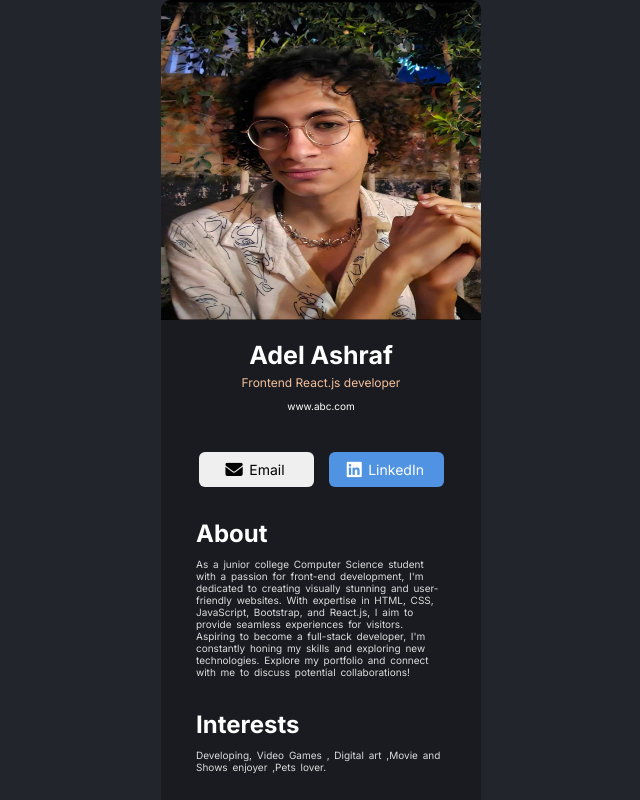
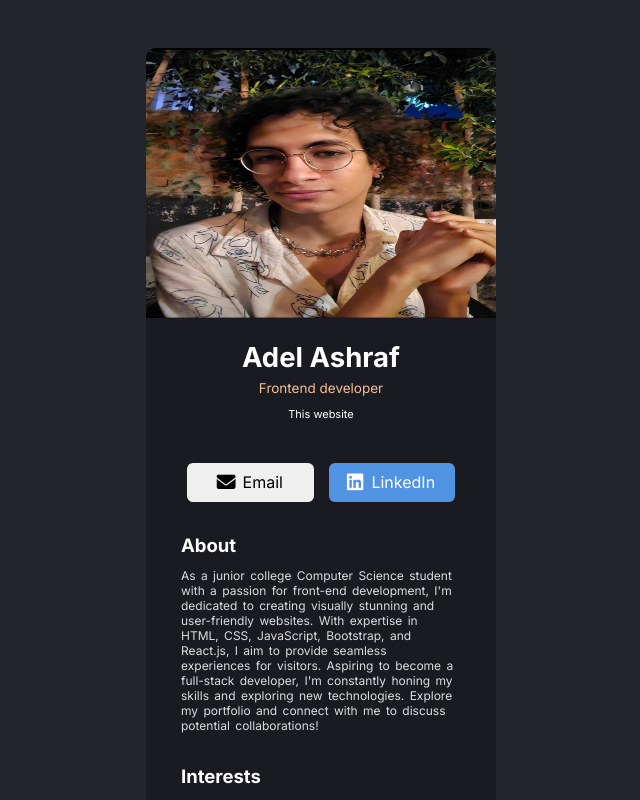
Before and after one commit to Starkk1/Business-Card, a React (Vite) app: page / in a window 1280 px wide. Shown: the top 800 px of the page, without its empty margins (319-959 px from the left). Built offline with nearby package versions, Linux system fonts and the light colour scheme.

Commit message:
Business card size adjustted on different screen sizes.

```diff
--- a/src/App.css
+++ b/src/App.css
@@ -11,13 +11,15 @@ body {
 }
 
 .container {
-  margin: auto;
+  margin: 3em auto;
   border-radius: 10px;
   max-width: 320px;
   background-color: #1A1B21;
+
 }
+
 .header--picture {
-  height: 320px;
+  height: 270px;
   width: 100%;
   border-top-left-radius: 10px;
   border-top-right-radius: 10px;
@@ -34,7 +36,6 @@ body {
   color: #F3BF99;
   text-align: center;
   font-size: 12px;
-
 }
 
 .header--website {
@@ -53,12 +54,14 @@ body {
   font-size: 14px;
 
 }
-.header--email_btn>button:hover{
+
+.header--email_btn>button:hover {
   transform: scale(1.10);
   margin: 0 1em;
   transition: all 0.5s;
   cursor: pointer;
 }
+
 .header--linkedin_btn>button {
   width: 115px;
   height: 35px;
@@ -68,12 +71,14 @@ body {
   background-color: #5093E2;
   color: white;
 }
-.header--linkedin_btn>button:hover{
+
+.header--linkedin_btn>button:hover {
   transform: scale(1.10);
   margin: 0 1em;
   transition: all 0.5s;
   cursor: pointer;
 }
+
 .fa-linkedin {
   filter: brightness(0) invert(1);
 }
@@ -85,12 +90,14 @@ cursor: pointer;
   margin-top: 20px;
 }
 
-.main--about_heading{
+.main--about_heading {
   color: white;
-padding-top:32px;
+  font-size: 16px;
+  padding-top: 32px;
   margin-left: 35px;
 }
-.main--about_title{
+
+.main--about_title {
   color: #DCDCDC;
   margin-left: 35px;
   width: 78%;
@@ -99,21 +106,96 @@ margin-left: 35px;
   font-weight: 400;
   word-spacing: 2px;
 }
-.footer{
+
+.footer {
   display: flex;
   justify-content: space-between;
   align-items: center;
   height: 64px;
   background-color: #161619;
   margin-top: 3em;
+  border-bottom-left-radius: 10px;
+  border-bottom-right-radius: 10px;
 }
-.footer--item{
+
+.footer--item {
   margin: 0 35px;
   text-decoration: none;
   color: #918E9B;
 }
-.footer--item:hover{
+
+.footer--item:hover {
   transform: scale(1.25);
   transition: all 0.5s;
+}
+
+@media screen and (min-width:720px) {
+  .container {
+    max-width: 350px;
+  }
+
+  .header--name {
+    font-size: 27.5px;
+  }
+
+  .header--title {
+    font-size: 13.5px;
+  }
+
+  .header--website {
+    font-size: 11px;
 
   }
+
+  .header--email_btn>button {
+    width: 126.5px;
+    height: 39px;
+    font-size: 16px;
+  }
+  .header--linkedin_btn>button {
+    width: 126.5px;
+    height: 39px;
+    font-size: 16px;
+  }
+  .main--about_heading {
+    font-size: 18.5px;
+  }
+  .main--about_title {
+    font-size: 12px;
+  }
+}
+@media screen and (max-width: 480px) {
+  .container {
+    max-width: 300px;
+  }
+
+  .header--name {
+    font-size: 22px;
+  }
+
+  .header--title {
+    font-size: 10px;
+  }
+
+  .header--website {
+    font-size: 9.5px;
+
+  }
+
+  .header--email_btn>button {
+    width: 100px;
+    height: 30px;
+    font-size: 12px;
+  }
+  .header--linkedin_btn>button {
+    width: 100px;
+    height: 30px;
+    font-size: 12px;
+  }
+  .main--about_heading {
+    font-size: 14px;
+  }
+  .main--about_title {
+    font-size: 10px;
+  }
+}
--- a/src/container/Head.jsx
+++ b/src/container/Head.jsx
@@ -4,13 +4,15 @@ import me from "../assets/me.jpg"
 export default function Header() {
     return (
         <>
-            <img src={me} alt="A picture of myself" className="header--picture" />
-            <h1 className="header--name">Adel Ashraf </h1>
-            <p className="header--title">Frontend React.js developer</p>
-            <p className="header--website"><a href="#" className="header--website" target="_blank">www.abc.com</a></p>
-            <div className="btns-group">
-                <a href="mailto:therealstark13@gmail.com" className="header--email_btn" target="_blank"><button><i class="fa-solid fa-envelope fa-beat"></i>&nbsp;&nbsp;Email</button></a>
-                <a href="https://www.linkedin.com/in/adel-ashraf-3a9445231/" className="header--linkedin_btn" target="_blank"><button><i class="fa-brands fa-linkedin fa-beat"></i>&nbsp;&nbsp;LinkedIn</button></a>
+            <div className="header">
+                <img src={me} alt="A picture of myself" className="header--picture" />
+                <h1 className="header--name">Adel Ashraf </h1>
+                <p className="header--title">Frontend developer</p>
+                <p className="header--website"><a href="https://adel-ashraf-business-card.netlify.app/" className="header--website" target="_blank">This website</a></p>
+                <div className="btns-group">
+                    <a href="mailto:therealstark13@gmail.com" className="header--email_btn" target="_blank"><button><i class="fa-solid fa-envelope fa-beat"></i>&nbsp;&nbsp;Email</button></a>
+                    <a href="https://www.linkedin.com/in/adel-ashraf-3a9445231/" className="header--linkedin_btn" target="_blank"><button><i class="fa-brands fa-linkedin fa-beat"></i>&nbsp;&nbsp;LinkedIn</button></a>
+                </div>
             </div>
         </>
     )
```
Lines whose indentation alone changed are shown as unchanged.
